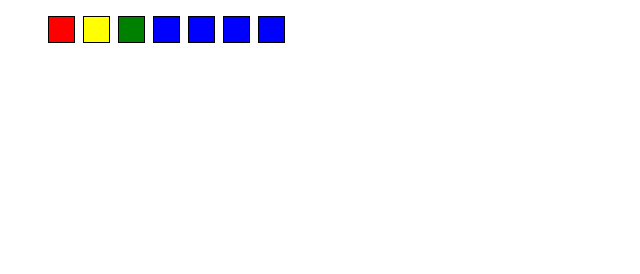
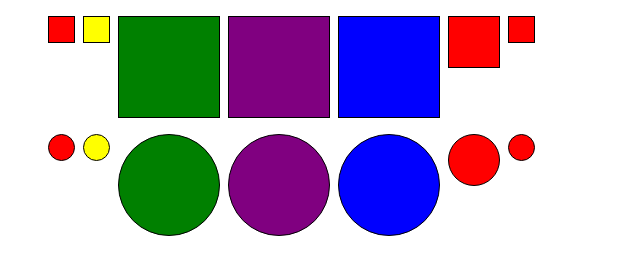
Before and after one commit to kiannadalton/block19, a plain HTML site: page Guided Practice/index.html in a window 1280 px wide. Shown: the whole page, without its empty margins (0-640 px from the left). Drawn offline with Linux system fonts and the light colour scheme.

Commit message:
Completed Guided Practice

```diff
--- a/Guided Practice/index.html
+++ b/Guided Practice/index.html
@@ -4,6 +4,7 @@
     <meta charset="UTF-8" />
     <meta name="viewport" content="width=device-width, initial-scale=1.0" />
     <title>Shapes</title>
+    <script src="index.js" defer></script>
     <link rel="stylesheet" href="index.css" />
   </head>
 
@@ -11,6 +12,5 @@
     <ul id="squares"></ul>
     <!-- 4. TODO: Add a second <ul> for circles -->
     <ul id="circles"></ul>
-    <script src="index.js"></script>
   </body>
 </html>
--- a/Guided Practice/index.js
+++ b/Guided Practice/index.js
@@ -4,7 +4,7 @@
 // This is also where we define functions to modify the state.
 
 // TODO: Add support for more colors
-const colors = ["red", "green", "blue"];
+const colors = ["red", "orange", "yellow", "green", "blue", "purple"];
 const sizes = ["small", "medium", "large"];
 const maxShapes = 10;
 const shapes = [
@@ -20,12 +20,16 @@ const shapes = [
 
 /** Adds a shape with random properties to the `shapes` array */
 function addShape() {
-  const color = colors[Math.floor(Math.random() * colors.length)];
+  if (shapes.length < 10) {
+    const color = colors[Math.floor(Math.random() * colors.length)];
 
-  // TODO: Randomize the size of the shape
-  const size = "small";
+    // TODO: Randomize the size of the shape
+    const size = sizes[Math.floor(Math.random() * sizes.length)];
 
-  shapes.push({ color, size });
+    shapes.push({ color, size });
+  } else {
+    clearInterval(addShapeIntervalId);
+  }
 }
 
 // === Render ===
@@ -44,6 +48,16 @@ function render() {
   squareList.replaceChildren(...squareElements);
 
   // TODO: Render the circles
+  const circleList = document.querySelector("#circles");
+  // creates element for each index of the shapes array
+  const circleElements = shapes.map((shape) => {
+    const circleElement = document.createElement("li");
+    // adds classes for color and size in the array to li element
+    circleElement.classList.add(shape.color, shape.size);
+    return circleElement;
+  });
+  // adds mapped array to the circleList variable. Using.replaceChildren allows no repeats in generating random circles
+  circleList.replaceChildren(...circleElements);
 }
 
 // === Script ===
@@ -57,6 +71,7 @@ const addShapeIntervalId = setInterval(() => {
   render();
 
   // TODO: Stop adding shapes if we've reached the maximum number of shapes
+  // added if statement to addShape function to handle this
 }, 1000);
 
 render(); // We call this function once to render the initial state
```
